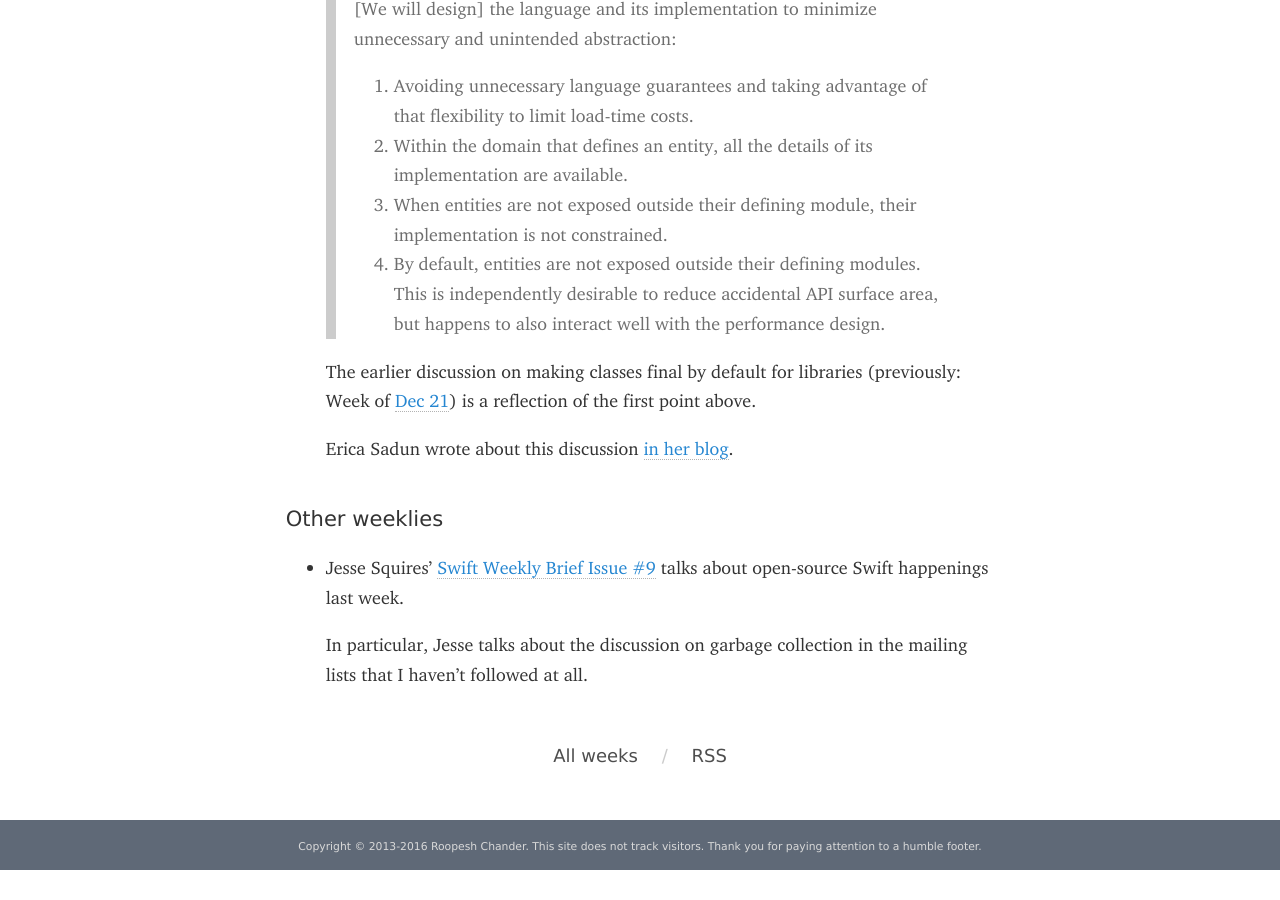
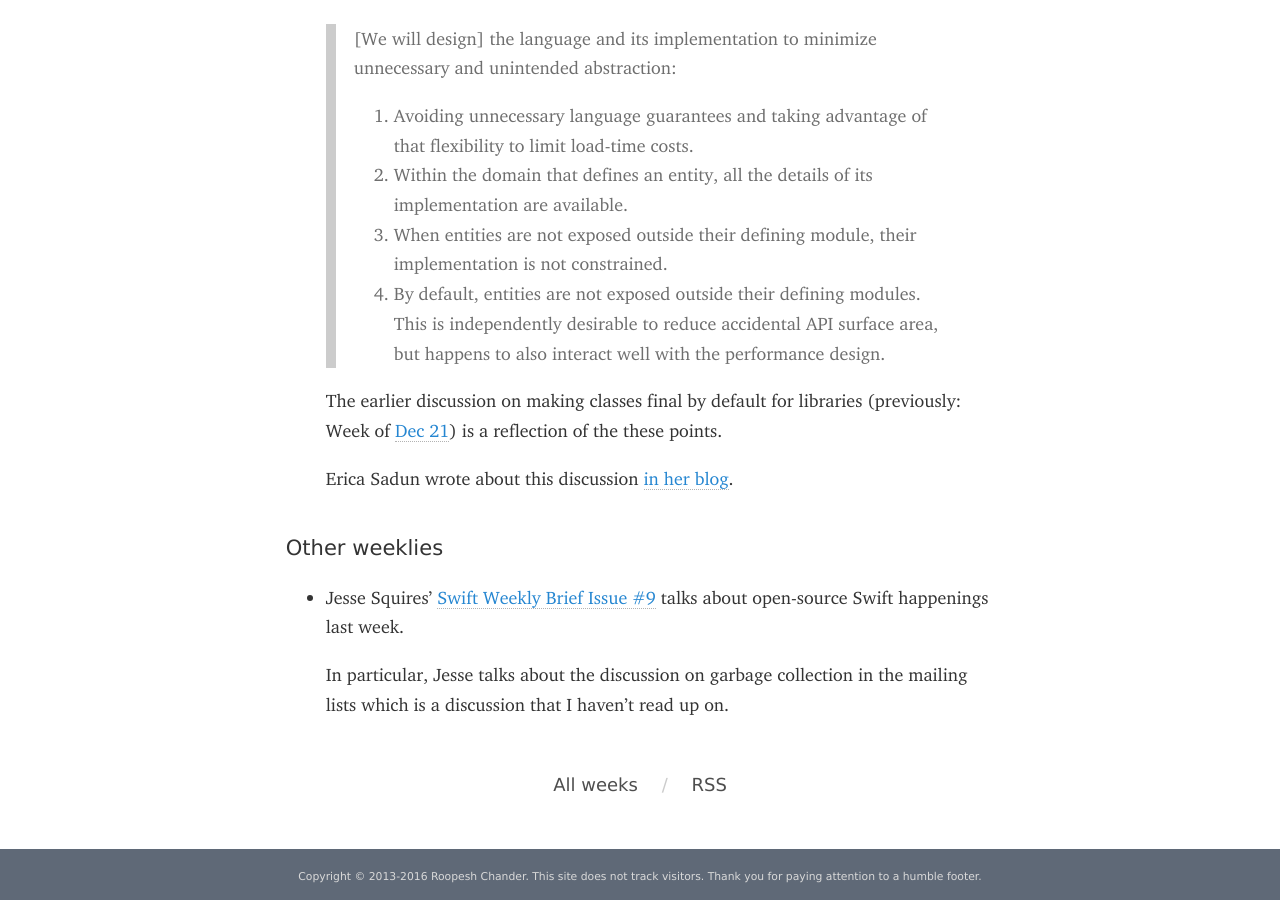
Before and after one commit to roop/roop.github.io, a Jekyll site: the page built from _posts/2016-02-15-swift-evolution-week-of-02-08.md, in a window 1280 px wide and 900 px high, scrolled down 3178 px. Built offline with Jekyll 4.4.1, drawn with Linux system fonts in a browser that asks for light colours; some web fonts are replaced; before the commit the page ends 4048 px from its top, so only the background shows below that; some of the changed text lies outside the part shown.

Commit message:
LWISE: Fix previous post

```diff
--- a/_posts/2016-02-15-swift-evolution-week-of-02-08.md
+++ b/_posts/2016-02-15-swift-evolution-week-of-02-08.md
@@ -152,7 +153,7 @@ list](https://lists.swift.org/pipermail/swift-evolution/):
 
     The earlier discussion on making classes final by default for
     libraries (previously: Week of [Dec 21](/last-week-in-swift-evolution/2015/swift-evolution-week-of-12-21/#final-by-default))
-    is a reflection of the first point above.
+    is a reflection of the these points.
 
     Erica Sadun wrote about this discussion [in her blog](http://ericasadun.com/2016/02/08/swift-resilience-conversation-commences/).
 
@@ -162,4 +163,4 @@ list](https://lists.swift.org/pipermail/swift-evolution/):
     talks about open-source Swift happenings last week.
 
     In particular, Jesse talks about the discussion on garbage
-    collection in the mailing lists that I haven't followed at all.
+    collection in the mailing lists which is a discussion that I haven't read up on.
```
Also changed, not shown: other parts of _posts/2016-02-15-swift-evolution-week-of-02-08.md (+2 -1 lines).
